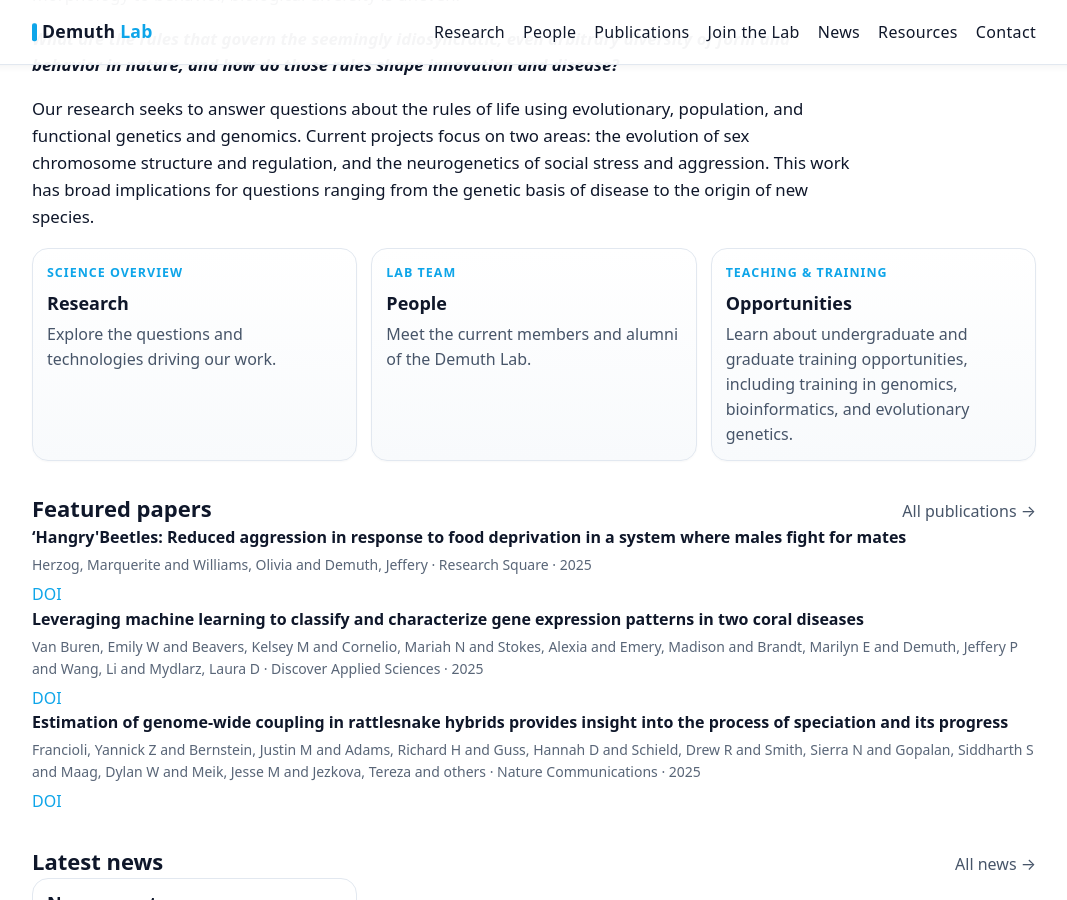
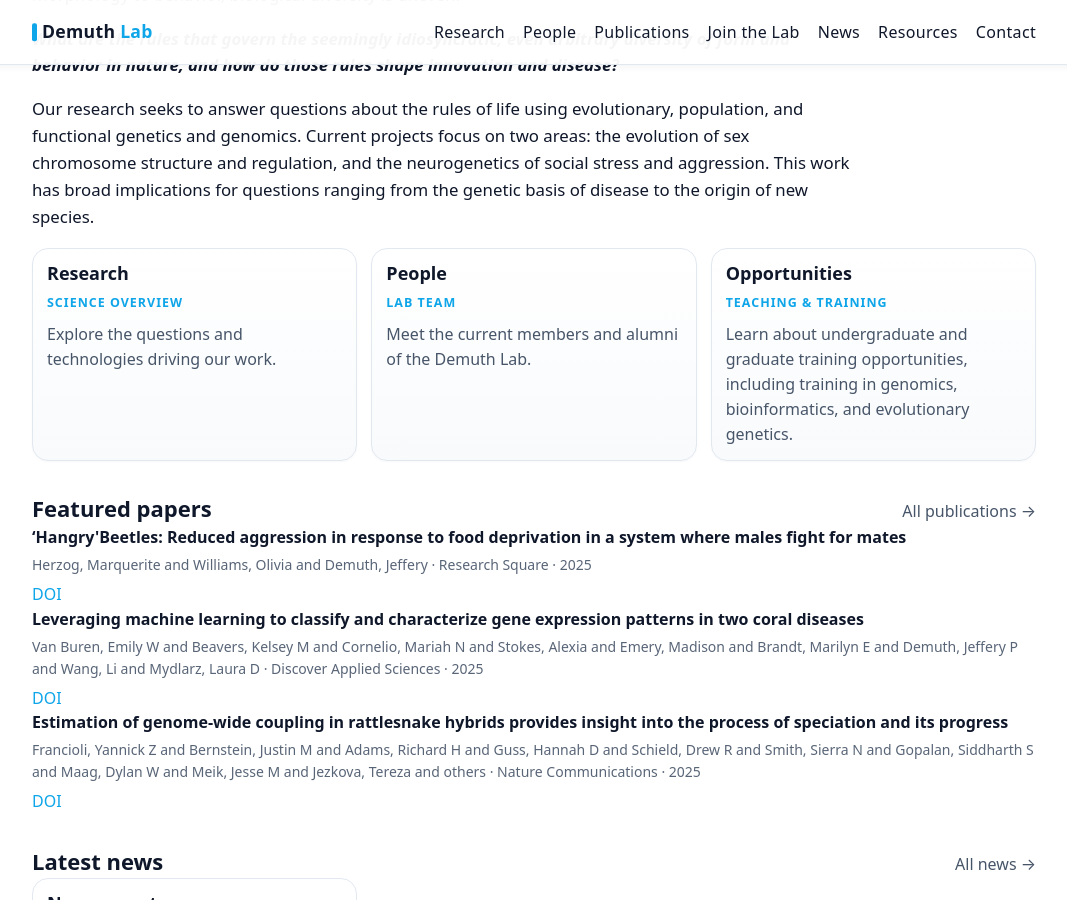
Before and after one commit to demuth-lab/demuth-lab.github.io, a Jekyll site: the page built from index.md, in a window 1280 px wide and 900 px high, scrolled down 444 px. Shown: the whole window, without its empty margins (106-1173 px from the left). Built offline with Jekyll 4.4.1, drawn with Linux system fonts in a browser that asks for light colours.

Commit message:
Update index.md

```diff
--- a/index.md
+++ b/index.md
@@ -35,10 +35,10 @@ show_title: false
 <div class="cards">
   {% for c in site.data.home_cards %}
     <a class="card card--plain" href="{{ c.url | relative_url }}">
+      <h3>{{ c.title }}</h3>
       {% if c.kicker %}
         <span class="card-kicker">{{ c.kicker }}</span>
       {% endif %}
-      <h3>{{ c.title }}</h3>
       <p>{{ c.description | default: c.blurb }}</p>
     </a>
   {% endfor %}
```
